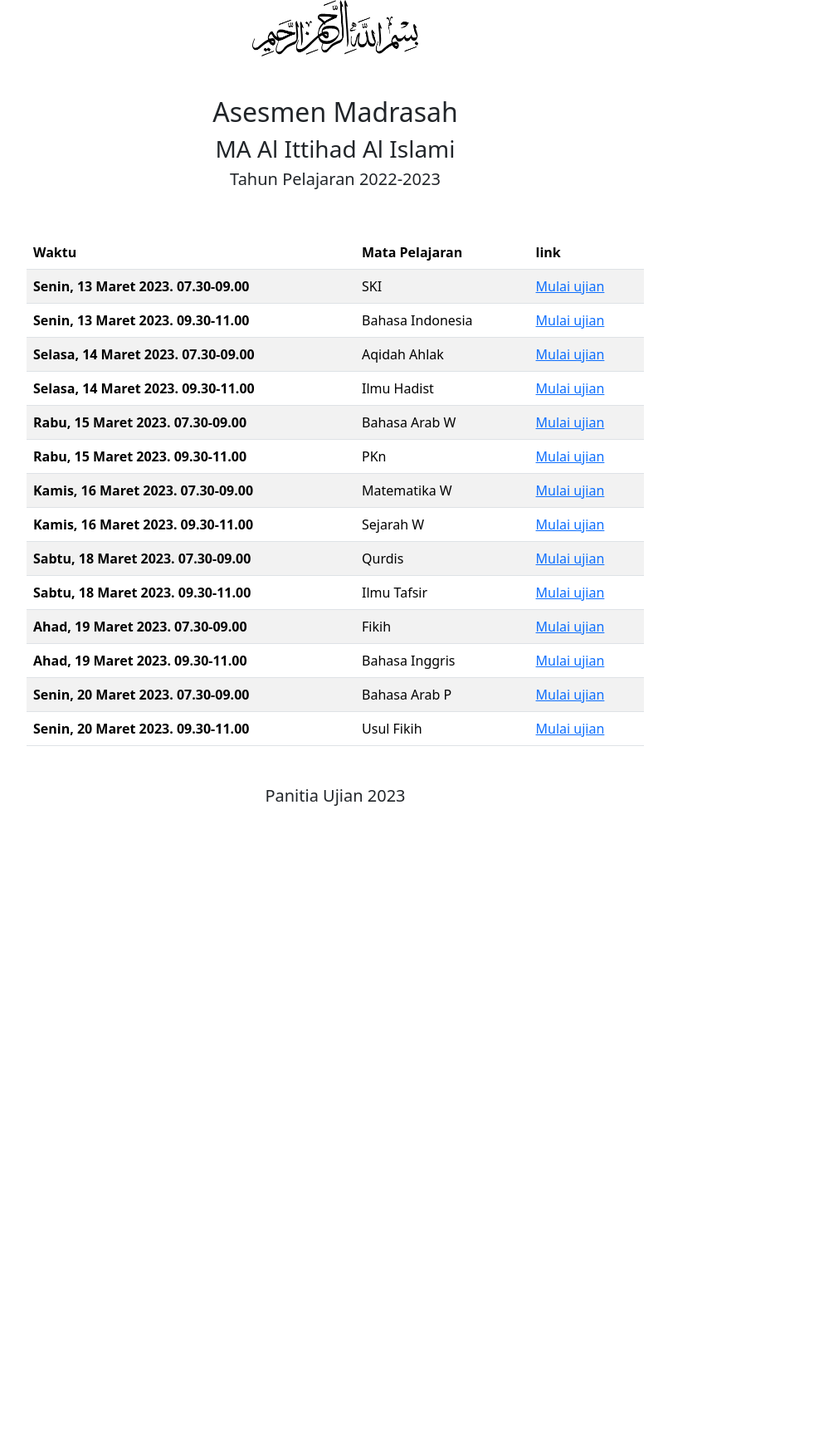
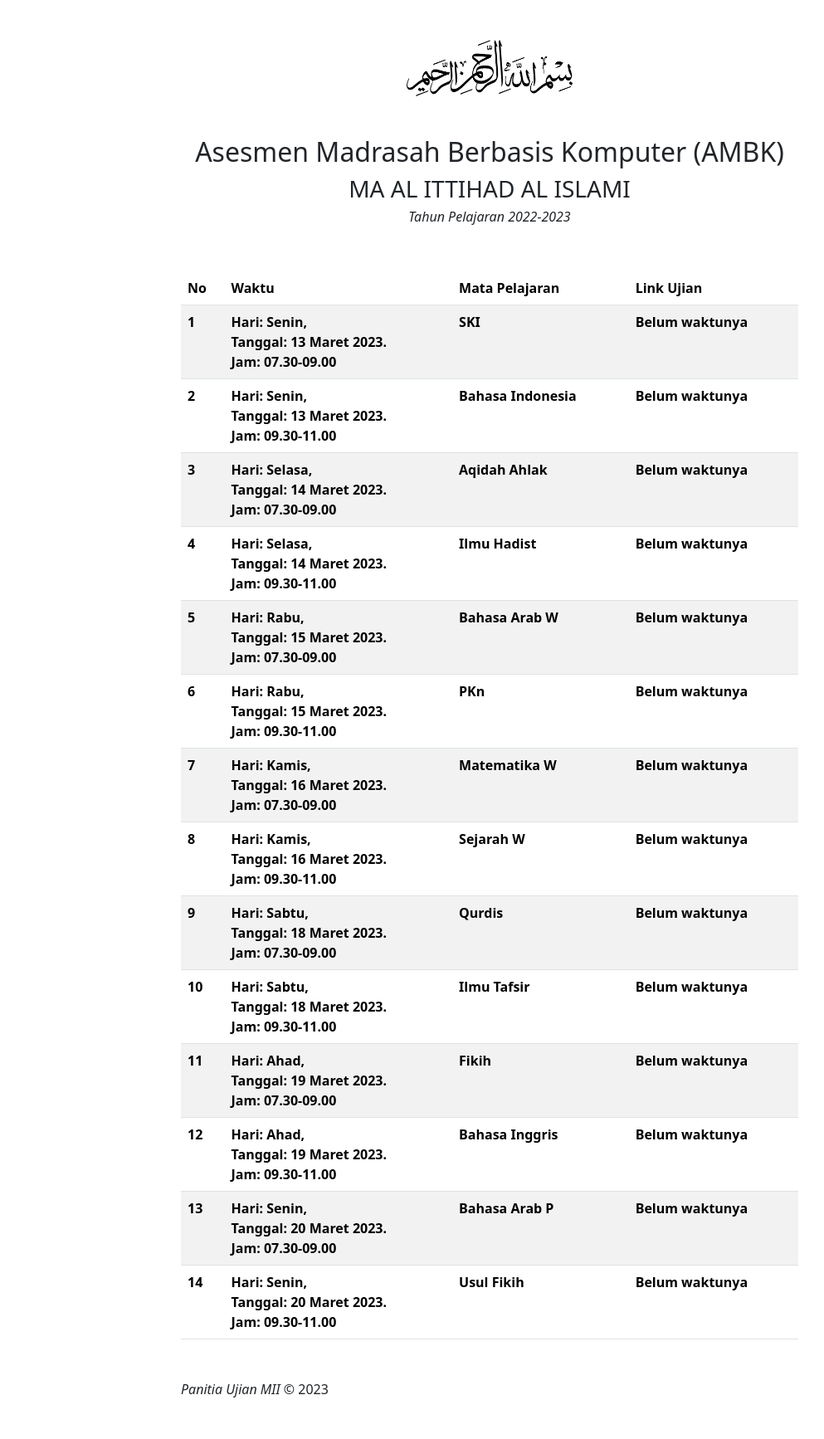
Before and after one commit to alittihadalislami/ambk, a PHP site: page / in a window 1280 px wide. Shown: the whole page at 83% size, without its empty margins (50-1043 px from the left). Before the commit the page ends 971 px from the top, so only its background shows below. Run offline with PHP 8.4, Linux system fonts and the light colour scheme.

Commit message:
Update index.php

```diff
--- a/index.php
+++ b/index.php
@@ -26,45 +26,88 @@
         ]
     ?>
     <div class="container">
-        <div class="col-md-8">
-    <div class="row mb-5 text-center">
-        <div class="col-md-12 mx-auto">
-            <img src="basmalah.png" width="200px">
+    <div class="col-md-8 mx-auto">
+        <div class="row mb-5 text-center">
+            <div class="col-md-12 mx-auto mt-5">
+                <img src="basmalah.png" width="200px">
+            </div>
+            <div class="mt-5 col-lg-12 mx-auto">
+                <h2>Asesmen Madrasah Berbasis Komputer (AMBK)</h2>
+                <h3>MA AL ITTIHAD AL ISLAMI</h3>
+                <h5 class="h6"><i>Tahun Pelajaran 2022-2023</i></h5>
+            </div>
         </div>
-        <div class="mt-5 col-md-12 mx-auto">
-            <h2>Asesmen Madrasah </h2>
-            <h3>MA Al Ittihad Al Islami</h3>
-            <h5>Tahun Pelajaran 2022-2023</h5>
-        </div>
-    </div>
         <table class="table table-striped">
             <thead>
                 <tr>
+                    <th scope="col">No</th>
                     <th scope="col">Waktu</th>
                     <th scope="col">Mata Pelajaran</th>
-                    <th scope="col">link</th>
+                    <th scope="col">Link Ujian</th>
                 </tr>
             </thead>
+            <?php
+
+            ?>
             <tbody>
-                <?php foreach ($jadwal as $jd) : ?>
-                <tr>
-                    <th scope="row"><?=$jd[0]?></th>
-                    <td><?=$jd[2]?></td>
+                <?php $no=1; foreach ($jadwal as $jd) : ?>
+                <tr class="fw-bold">
+                    <td><?=$no++?></td>
+                    <td scope="row">
                     <?php
-                    $cek = false;
+                        $saat_ini  = date("d-m-Y",time());
+                        // echo '<br>';
+                        // echo $jd[0];
+                        $x = explode(" ", $jd[0]);
+                        echo 'Hari: '.$x[0].'<br>';
+                        echo 'Tanggal: '.$x[1].' '.$x[2].' '.$x[3].'<br>';
+                        echo 'Jam: '.$x[4];
+                        $jam_start = explode("-",$x[4])[0];
+                        // echo '<br>';
+                        $jam_end = explode("-",$x[4])[1];
+                        $jadwal_hari = $x[1]."-03-2023";
+                        // echo "<hr>";
+                        // echo "sekarang: " . var_dump(time());
+                        // echo "<hr>";
+                        $jadwal_jam_start = $x[1]."-03-2023 ".$jam_start;
+                        // echo " | ";
+                        $jadwal_jam_end = $x[1]."-03-2023 ".$jam_end;
+                        // echo "<br>";
+                        // var_dump( time() > strtotime($jadwal_jam_start) );
+                        $cek_mulai = time() > strtotime($jadwal_jam_start);
+                        // echo " | ";
+                        // var_dump( time() < strtotime($jadwal_jam_end));
+                        $cek_selesai = time() < strtotime($jadwal_jam_end);
+                    ?>
+                    </td>
+                    <th><?=$jd[2]?></th>
+                    <?php
+                    $cek = $jadwal_hari == $saat_ini;
                     if ($cek) {
                         $link = $jd[1];
                     }else{
                         $link = "#";
                     }
                     ?>
-                    <td><a href="<?=$link?>">Mulai ujian</a></td>
+                    <td>
+                        <?php if ($cek_selesai): ?>
+                            <?php if ($cek_mulai): ?>
+                                <a href="<?=$jd[1]?>">Mulai ujian</a>
+                                <?php else: ?>
+                                <p>Belum waktunya</p>
+                            <?php endif ?>
+                        <?php else: ?>
+                            <p>Selesai</p>
+                        <?php endif ?>
+                    </td>
                 </tr>
                 <?php endforeach ?>
             </tbody>
         </table>
-        <div class="mt-5 mb-5 col-md-12 mx-auto">
-            <h5 class="text-center">Panitia Ujian 2023</h5>
+        <div class="text-right mt-5 mb-5">
+            <span>
+                <i>Panitia Ujian MII</i> &copy; <?= date('Y'); ?>
+            </span>
         </div>
     </div>
     </div>
```
